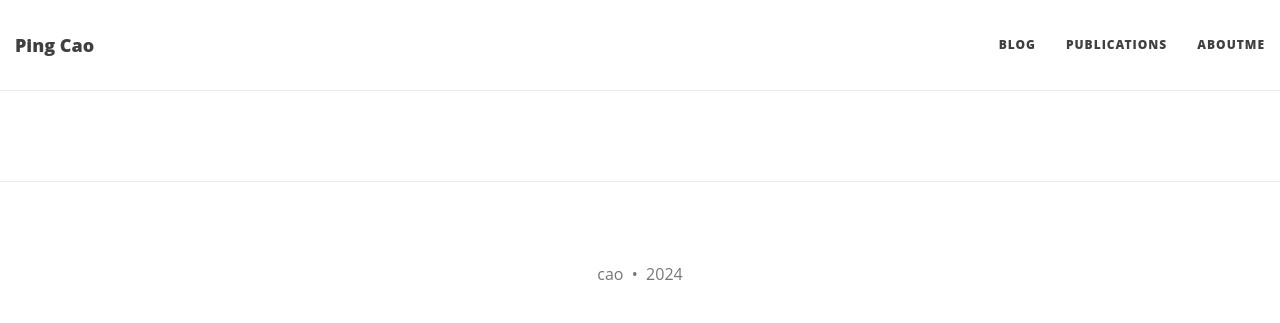
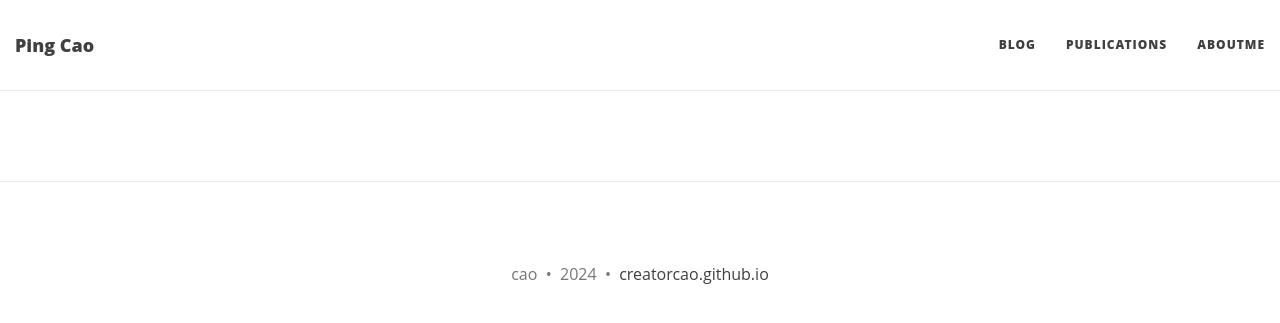
Before and after one commit to creatorcao/creatorcao.github.io, a Jekyll site: the page built from index.html, in a window 1280 px wide. Shown: the top 323 px of the page. Built offline with Jekyll 4.4.1, drawn with Linux system fonts in a browser that asks for light colours; nearby versions of some CDN libraries; the list of posts is cut into pages by our own code; part of the change alters nothing that is shown.

Commit message:
Update _config.yml

```diff
--- a/_config.yml
+++ b/_config.yml
@@ -67,13 +67,13 @@ author:
 # If you want to add a new link that isn't here, you'll need to also edit the file _data/SocialNetworks.yml
 social-network-links:
 # rss: false
-# email: "cao_ping@foxmail.com"
+email: "cao_ping@foxmail.com"
 # facebook:
-github: creatorcao
-#  twitter: creatorcao
+github: https://github.com/creatorcao
+twitter: https://twitter.com/pingcao_
 #  stackoverflow: " "
 instagram: https://www.instagram.com/ping__cao
-#  youtube: user/deanat78
+youtube: https://www.youtube.com/@ping-cao
 
 # Select which share links to show in posts
 share-links-active:
@@ -84,7 +84,7 @@ share-links-active:
 
 # How to display the link to the website in the footer
 # Remove this if you don't want a link in the footer
-# url-pretty: "creatorcao.github.io"  # eg. "deanattali.com/beautiful-jekyll"
+url-pretty: "creatorcao.github.io"  # eg. "deanattali.com/beautiful-jekyll"
 
 # --- Web Statistics Section --- #
 
@@ -185,7 +185,7 @@ exclude:
 
 # prose.io config
 prose:
-  rooturl: '_posts'
+  rooturl: '_main'
   media: 'images'
   ignore:
     - 404.html
```
